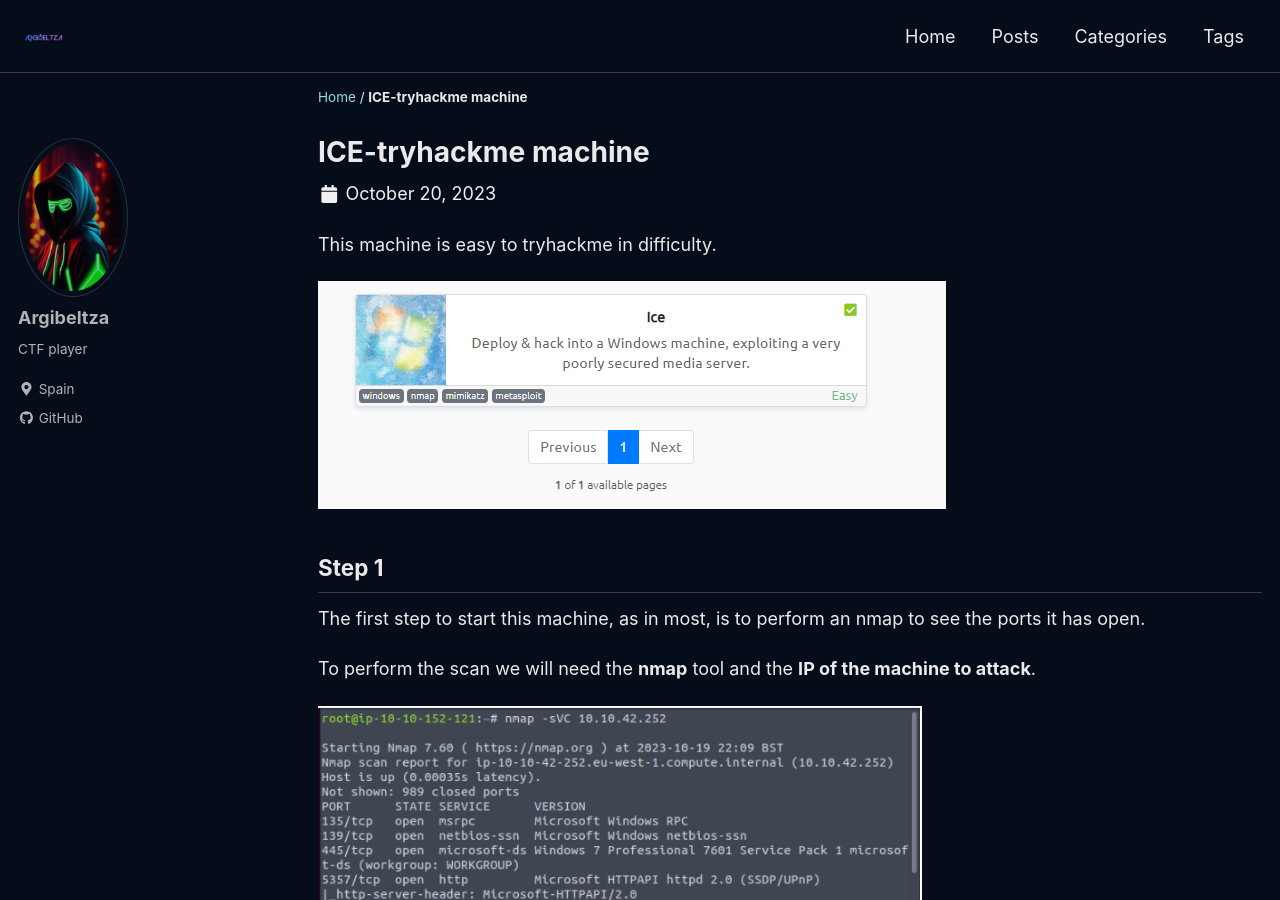
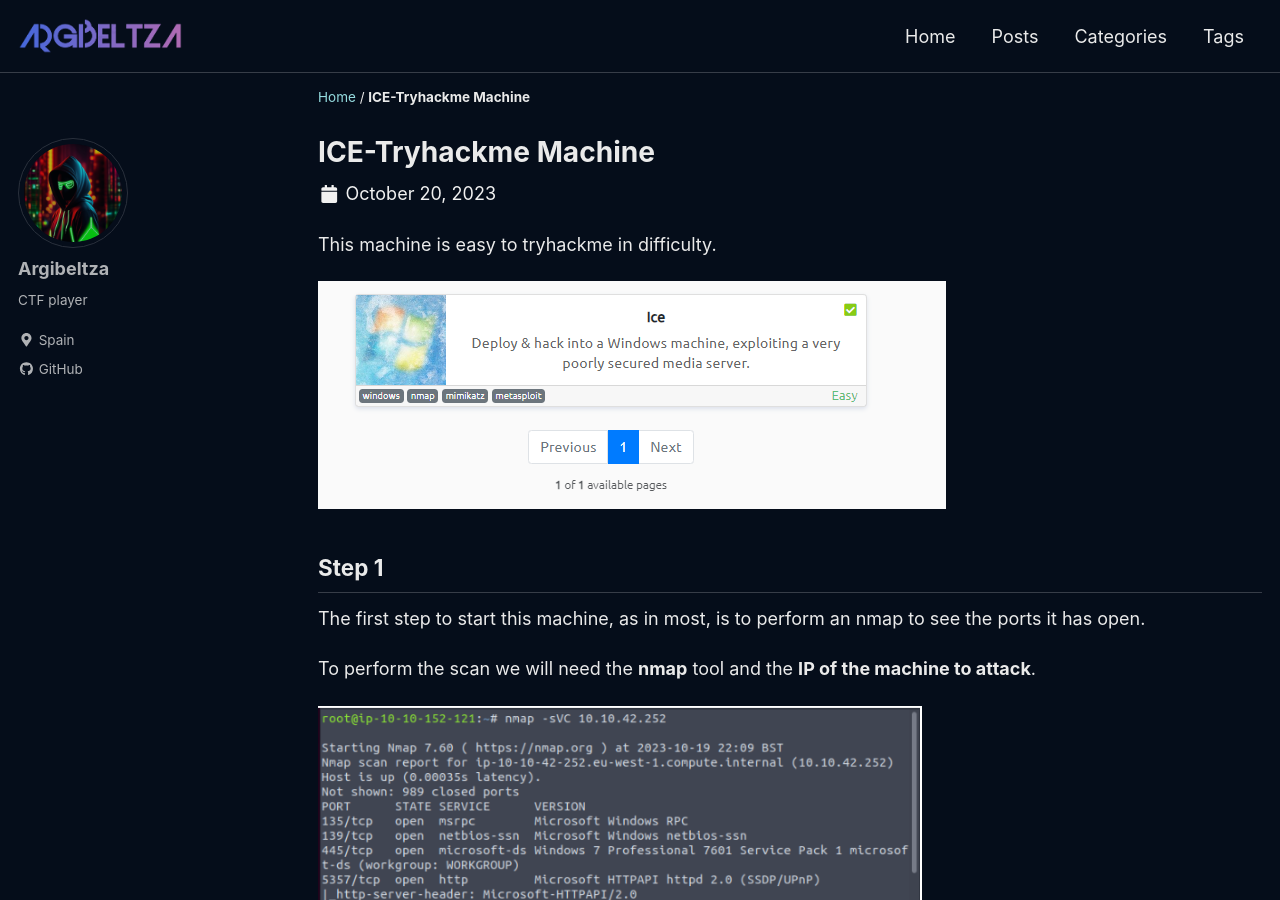
Before and after one commit to argibeltza/argibeltza.github.io, a Jekyll site: the page built from _posts/2023-10-20-ice.md, in a window 1280 px wide and 900 px high. Built offline with Jekyll 4.4.1, drawn with Linux system fonts in a browser that asks for light colours; cached includes are drawn as plain includes; a script that is not in the unit is left out.

Commit message:
Add files via upload

```diff
--- a/_config.yml
+++ b/_config.yml
@@ -102,7 +102,7 @@
 # Site Author
 author:
   name             : "Argibeltza"
-  avatar           : "/assets/images/pagina/logo.jpg"
+  avatar           : "/assets/images/pagina/logo.png"
   bio              : "CTF player" #<br>HackTheBox ATeam"
   location         : "Spain"
   email            : #"
--- a/_posts/2023-10-20-ice.md
+++ b/_posts/2023-10-20-ice.md
@@ -1,13 +1,13 @@
 ---
 layout: single
-title: ICE-tryhackme machine
+title: ICE-Tryhackme Machine
 excerpt: "This page will be the steps to follow to complete the tryhackme ice machine."
 date: 2023-10-20
 classes: wide
 header:
-  teaser: /assets/images/ICE/ICE-DIF.PNG
+  teaser: /assets/images/ICE/ICE.PNG
   teaser_home_page: true
-  icon: /assets/images/ICE/ICE-DIF.PNG
+  icon: /assets/images/thm.png
 categories:
   - Tryhackme
 tags:
```
Also changed, not shown: assets/images/pagina/logo.png (added), assets/images/pagina/pagina.png.
